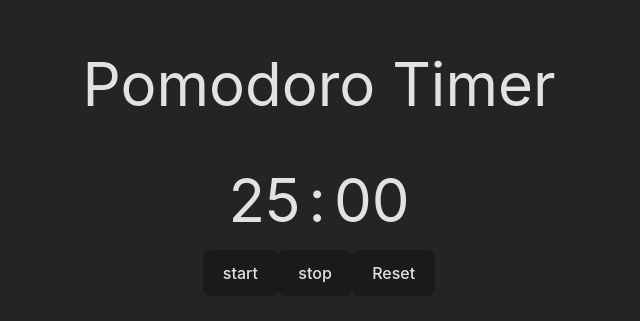
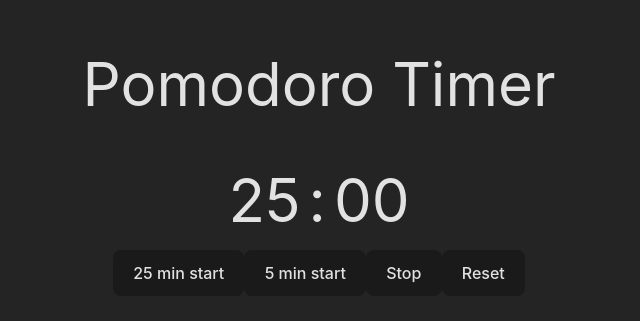
Before and after one commit to ShoeheyOt/Pomodoro, a React (Vite) app: page / in a window 1280 px wide. Shown: the part 225-546 px from the top of the page, without its empty margins (321-961 px from the left). Built offline with nearby package versions, Linux system fonts and the light colour scheme.

Commit message:
feat:implement five minutes timer

```diff
--- a/src/App.tsx
+++ b/src/App.tsx
@@ -32,9 +32,10 @@ function App() {
     }, twentyFiveMinutes);
   };
 
-  const handleClickStop = () => {
+  const handleClickPause = () => {
     intervalId && clearInterval(intervalId);
     intervalId = null;
+    return;
   };
 
   const handleClickReset = () => {
@@ -42,6 +43,30 @@ function App() {
     setMinutes("25");
     setSeconds("00");
     intervalId = null;
+  };
+  const handleResumeStart = () => {
+    const start = Date.now();
+    const fiveMinutes = 1000 * 60 * 5;
+    const goal = start + fiveMinutes;
+
+    //if already fired, clear the previous timer
+    if (intervalId) {
+      clearInterval(intervalId);
+      intervalId = null;
+    }
+    //store ID into intervalId and start countdown
+    intervalId = setInterval(() => {
+      setMinutes(
+        new Date(goal - Date.now()).getMinutes().toString().padStart(2, "0")
+      );
+      setSeconds(
+        new Date(goal - Date.now()).getSeconds().toString().padStart(2, "0")
+      );
+    }, 100);
+    //clearInterval when hits 0
+    setTimeout(() => {
+      clearInterval(intervalId!);
+    }, fiveMinutes);
   };
   return (
     <>
@@ -52,8 +77,9 @@ function App() {
           <div>:</div>
           <div>{seconds}</div>
         </div>
-        <button onClick={handleClickStart}>start</button>
-        <button onClick={handleClickStop}>stop</button>
+        <button onClick={handleClickStart}> 25 min start</button>
+        <button onClick={handleResumeStart}> 5 min start</button>
+        <button onClick={handleClickPause}>Stop</button>
         <button onClick={handleClickReset}>Reset</button>
       </main>
     </>
```
